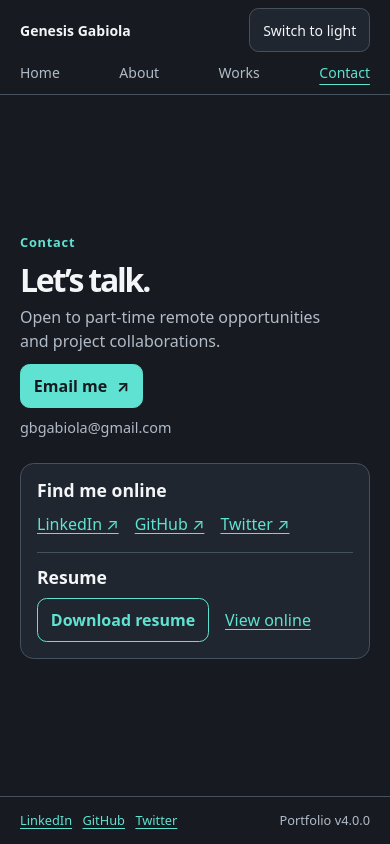
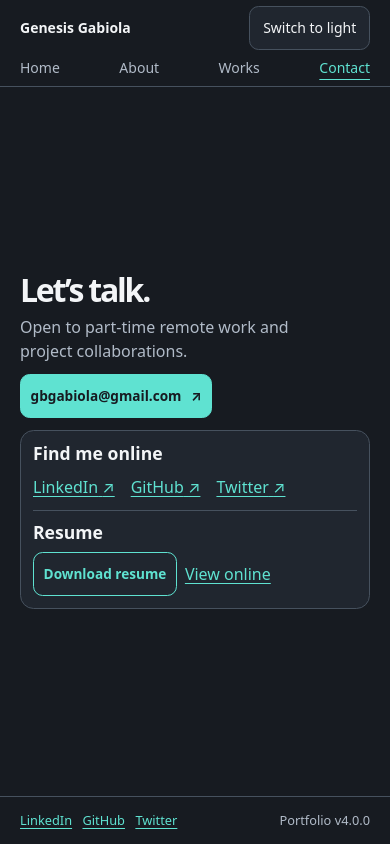
Before and after one commit to gbgabiola/gbgabiola.github.io, a Next.js app: page /contact in a window 390 px wide. Built offline with nearby package versions, Linux system fonts and the light colour scheme.

Commit message:
fix: prevent overflow on narrow and landscape screens

```diff
--- a/src/app/contact/page.module.css
+++ b/src/app/contact/page.module.css
@@ -7,12 +7,6 @@
 
 .arrow {
   margin-inline-start: 0.6rem;
-}
-
-.address {
-  margin: 0.5rem 0 0;
-  color: var(--muted);
-  font-size: 0.9rem;
 }
 
 .details {
@@ -50,5 +44,30 @@
 @media (max-width: 720px) {
   .grid {
     grid-template-columns: 1fr;
+    gap: 0.75rem;
+  }
+
+  .details {
+    padding: 0.75rem;
+  }
+
+  .details section + section {
+    margin-top: 0.65rem;
+    padding-top: 0.65rem;
+  }
+
+  .actions {
+    column-gap: 0.5rem;
   }
 }
+
+@media (min-width: 721px) and (max-height: 500px) {
+  .grid {
+    grid-template-columns: repeat(2, minmax(0, 1fr));
+    gap: 1.5rem;
+  }
+
+  .details {
+    padding: 0.85rem;
+  }
+}
--- a/src/app/contact/page.tsx
+++ b/src/app/contact/page.tsx
@@ -14,13 +14,11 @@ export default function ContactPage() {
     <div className="viewport-page">
       <div className={styles.grid}>
         <section aria-labelledby="contact-heading">
-          <p className="eyebrow">Contact</p>
           <h1 id="contact-heading" className="display-heading">Let’s talk.</h1>
           <p className="intro-copy">{profile.availability}</p>
           <a className={buttons.primary} href={`mailto:${profile.email}`}>
-            Email me <span className={styles.arrow} aria-hidden="true">↗</span>
+            {profile.email} <span className={styles.arrow} aria-hidden="true">↗</span>
           </a>
-          <p className={styles.address}>{profile.email}</p>
         </section>
         <div className={styles.details}>
           <section aria-labelledby="profiles-heading">
--- a/src/app/globals.css
+++ b/src/app/globals.css
@@ -124,6 +124,19 @@ p {
     line-height: 1.5;
   }
 }
+@media (min-width: 721px) and (max-height: 500px) {
+  .container:has(> .viewport-page) {
+    padding-block: 0.7rem;
+  }
+
+  .display-heading {
+    font-size: clamp(2rem, 5vw, 2.5rem);
+  }
+
+  .intro-copy {
+    font-size: 1rem;
+  }
+}
 .skip-link {
   position: fixed;
   z-index: 20;
--- a/src/app/page.tsx
+++ b/src/app/page.tsx
@@ -17,13 +17,13 @@ export default function HomePage() {
         <div>
           <p className="eyebrow">{profile.role}</p>
           <h1 id="home-heading" className="display-heading">{profile.name}</h1>
-          <p className="intro-copy">I build full-stack web applications, from user interfaces to backend APIs.</p>
+          <p className="intro-copy">I build web interfaces and backend APIs.</p>
           <div className={styles.actions}>
             <Link href="/works" className={buttons.primary}>View work</Link>
             <ResumeLink />
           </div>
           <p className={styles.availability}>
-            <Link href="/contact">{profile.availability}</Link>
+            <Link href="/contact">Available for part-time work</Link>
           </p>
         </div>
         <figure className={styles.photo}>
--- a/src/components/layout/site-footer.module.css
+++ b/src/components/layout/site-footer.module.css
@@ -24,3 +24,9 @@
   list-style: none;
   padding: 0;
 }
+
+@media (max-height: 500px) {
+  .footer {
+    padding-block: 0.5rem;
+  }
+}
--- a/src/components/layout/site-header.module.css
+++ b/src/components/layout/site-header.module.css
@@ -39,8 +39,8 @@
 }
 @media (max-width: 640px) {
   .inner {
-    padding-block: 0.5rem;
-    gap: 0.45rem;
+    padding-block: 0.35rem;
+    gap: 0.25rem;
   }
 
   .brand,
@@ -57,3 +57,9 @@
     gap: 0.5rem;
   }
 }
+
+@media (max-height: 500px) {
+  .inner {
+    padding-block: 0.5rem;
+  }
+}
--- a/src/components/ui/button.module.css
+++ b/src/components/ui/button.module.css
@@ -19,6 +19,14 @@
   color: var(--primary);
   background: transparent;
 }
+@media (max-width: 720px) {
+  .primary,
+  .secondary {
+    padding-inline: 0.6rem;
+    font-size: 0.85rem;
+  }
+}
+
 .primary:hover,
 .secondary:hover {
   text-decoration: underline;
--- a/src/content/profile.ts
+++ b/src/content/profile.ts
@@ -18,7 +18,7 @@ export const profile = {
   summary:
     'I build web applications that connect thoughtful user experiences with reliable backend systems.',
   availability:
-    'Open to part-time remote opportunities and project collaborations.',
+    'Open to part-time remote work and project collaborations.',
   email: 'gbgabiola@gmail.com',
   resume: {
     viewUrl:
```
Also changed, not shown: src/app/page.module.css (+7 -1 lines).
